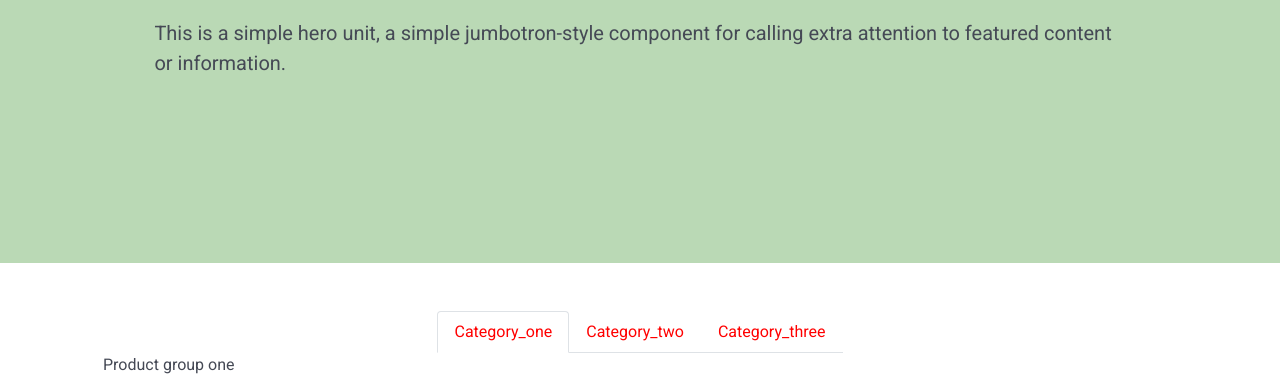
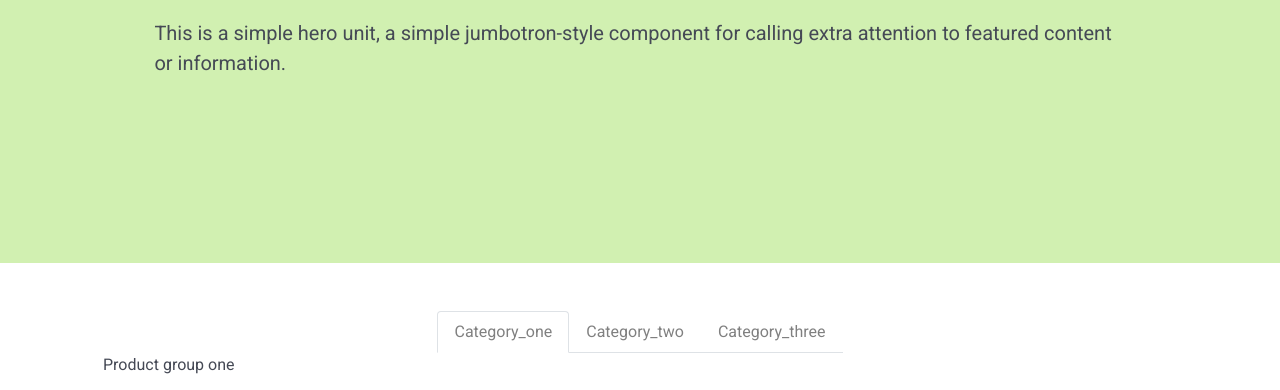
Before and after one commit to citro-rocks/robin_plants, a plain HTML site: page product_list.html in a window 1280 px wide. Shown: the part 394-784 px from the top of the page. Drawn offline with nearby package versions, Linux system fonts and the light colour scheme.

Commit message:
04.04.001-2

```diff
--- a/sass/componnents/_tabs.scss
+++ b/sass/componnents/_tabs.scss
@@ -1 +1,26 @@
 //tabs
+#nav-tabs {
+
+  .container {
+
+  }
+
+  .row {
+    justify-content: center;
+  }
+  .nav-tabs-wrapper {
+    display: inline-block;
+    }
+    ul {
+
+    }
+    li {
+
+    }
+    a {
+      color: gray;
+    }
+    .nav-tabs {
+      text-align: center;
+  }
+}
--- a/sass/pages/_ptoduct_list.scss
+++ b/sass/pages/_ptoduct_list.scss
@@ -1,33 +1,6 @@
 //product list page styles
 .header-products {
   height: auto;
-  background-color: $color5;
+  background-color: $color4;
   align-content: center;
 }
-
-
-#nav-tabs {
-
-  .container {
-
-  }
-
-  .row {
-    justify-content: center;
-  }
-  .nav-tabs-wrapper {
-    display: inline-block;
-    }
-    ul {
-
-    }
-    li {
-
-    }
-    a {
-      color: red;
-    }
-    .nav-tabs {
-      text-align: center;
-  }
-}
```
Also changed, not shown: css/main.css, 1 other file.
